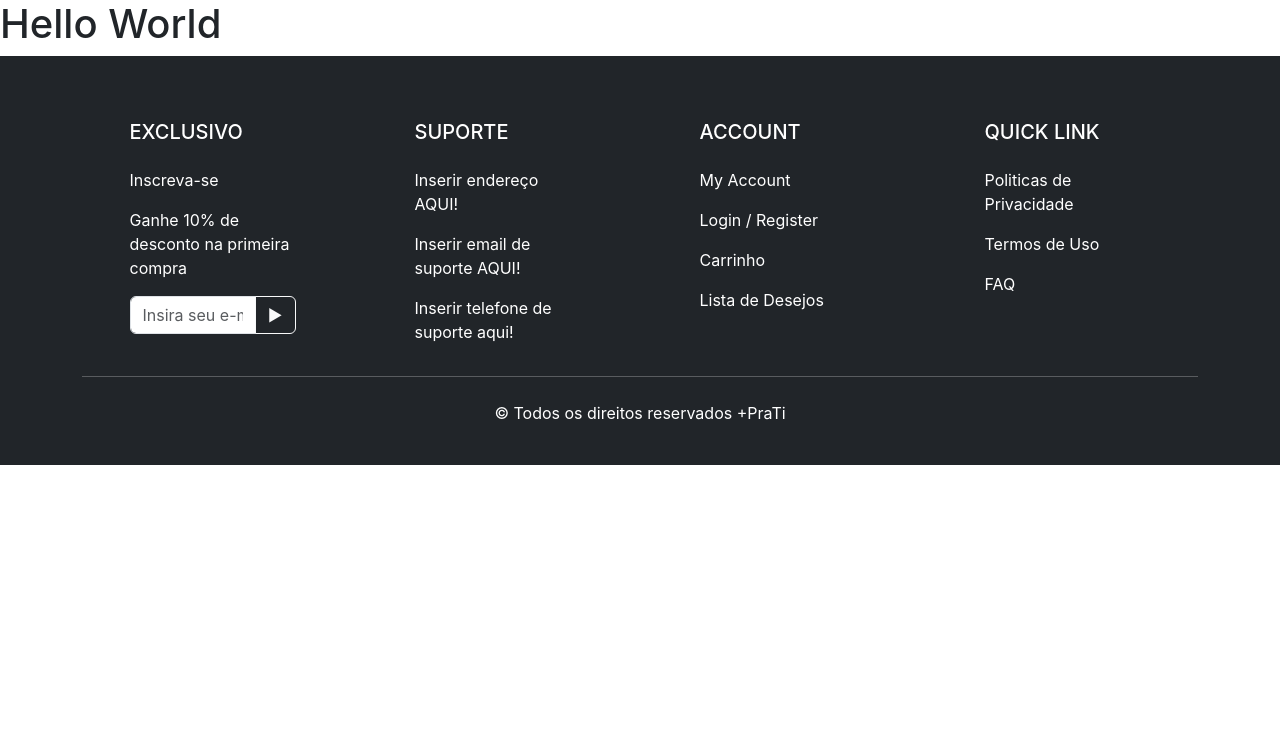
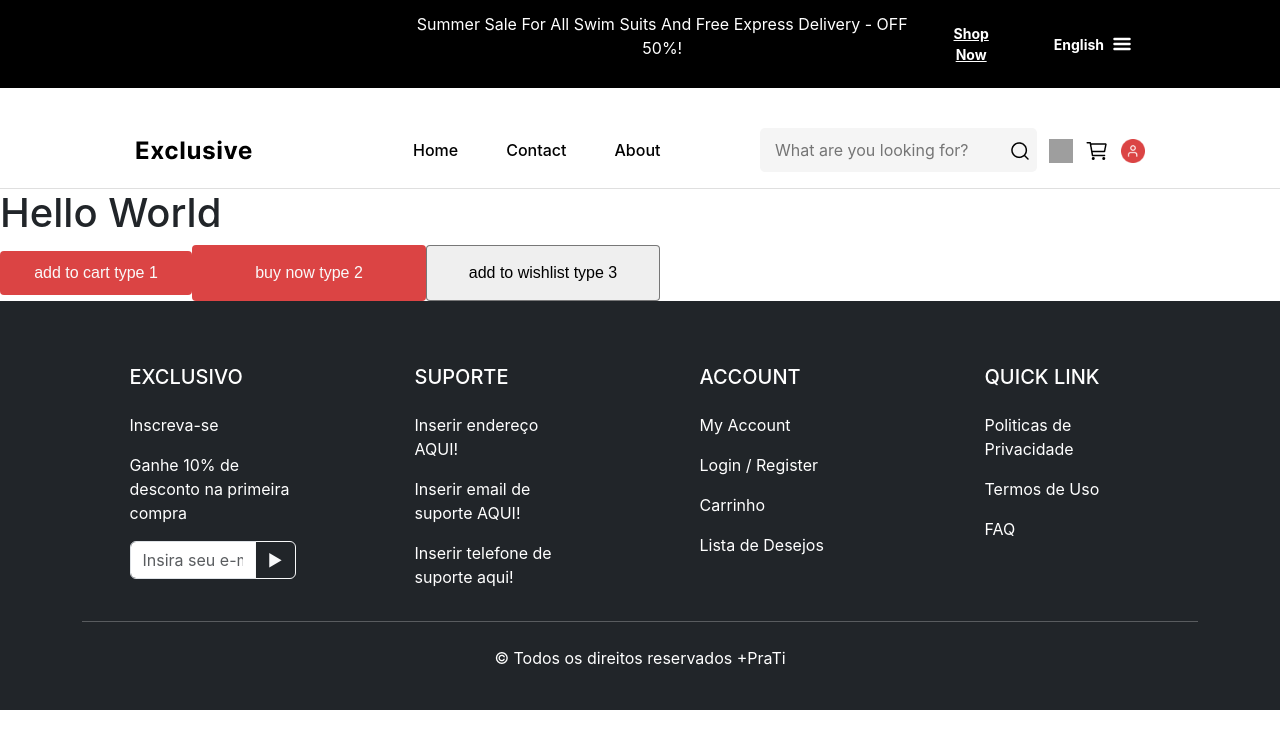
Before and after one commit to Projeto-Final-MaisPraTi/e-commerce-frontend, a React (Vite) app: page / in a window 1280 px wide. Shown: the top 748 px of the page. Built offline with nearby package versions, Linux system fonts and the light colour scheme; grey boxes are pictures that could not be loaded.

Commit message:
Header, Buttons & Footer mesclados

```diff
--- a/src/App.jsx
+++ b/src/App.jsx
@@ -1,11 +1,17 @@
 import "./styles.jsx";
-import Footer from "./components/ComponentFooter.jsx";
 import 'bootstrap/dist/css/bootstrap.min.css';
+import Header from "./components/Header/Header.jsx";
+import Buttons from "./components/Buttons/Buttons.jsx";
+import Footer from "./components/Footer/ComponentFooter.jsx";
 
 function App() {
   return (
     <>
+      <Header />
       <h1>Hello World</h1>
+      <Buttons type={1} text={"add to cart type 1"} />
+      <Buttons type={2} text={"buy now type 2"} />
+      <Buttons type={3} text={"add to wishlist type 3"} />
       <Footer />
     </>
   );
```
Also changed, not shown: src/components/Footer/ComponentFooter.jsx (renamed from src/components/ComponentFooter.jsx).
